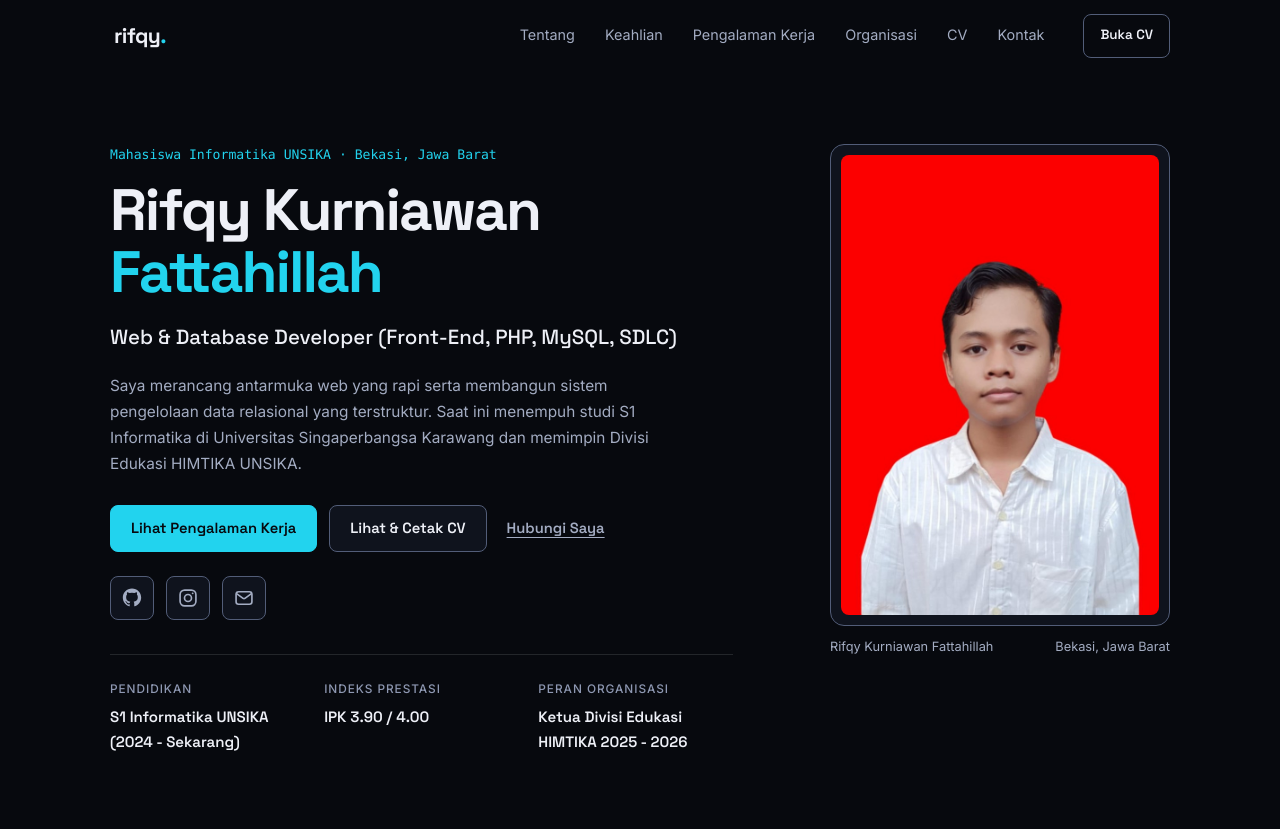
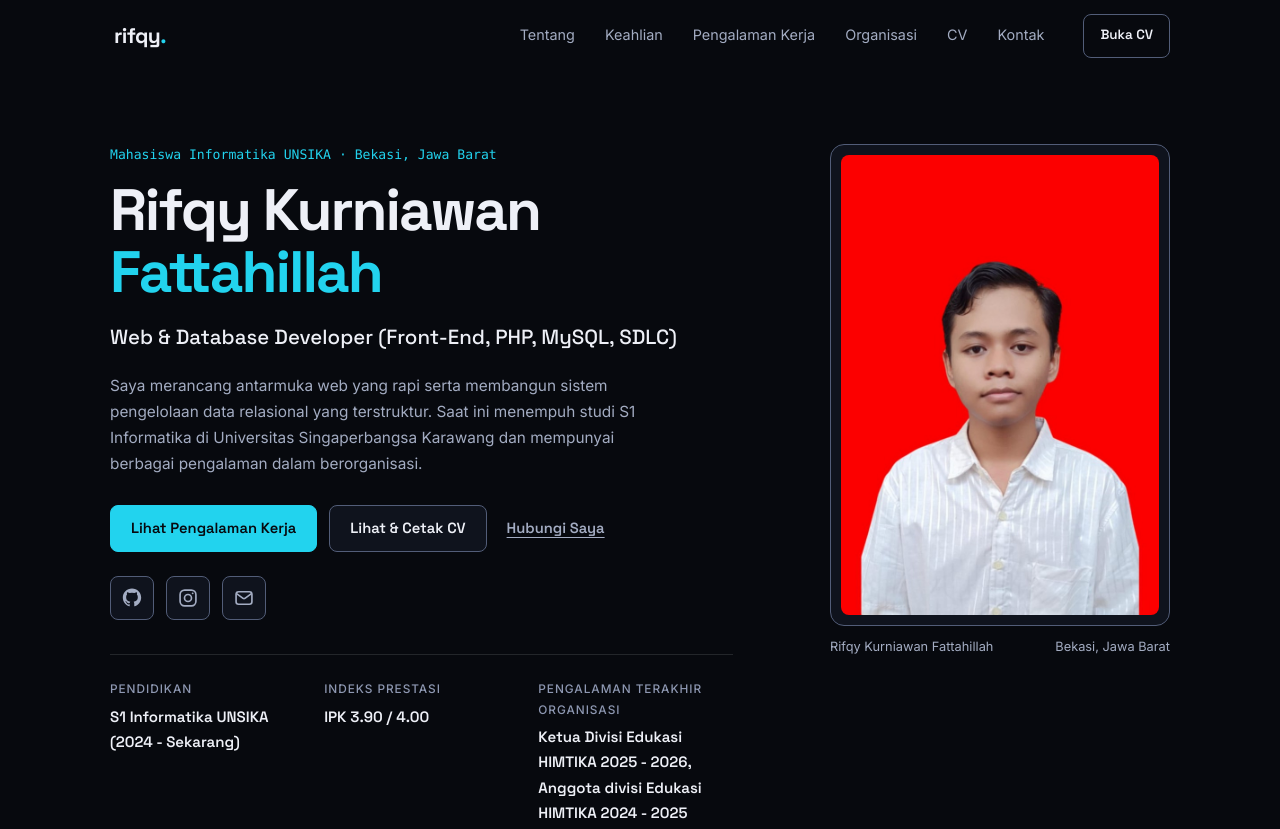
Before and after one commit to Qyyuuu/Portfolio, a plain HTML site: page index.html in a window 1280 px wide. Shown: the top 829 px of the page. Drawn offline with Linux system fonts and the light colour scheme.

Commit message:
Update organizational role description in index.html

```diff
--- a/index.html
+++ b/index.html
@@ -74,7 +74,7 @@
           <p class="hero__desc">
             Saya merancang antarmuka web yang rapi serta membangun sistem pengelolaan data
             relasional yang terstruktur. Saat ini menempuh studi S1 Informatika di Universitas
-            Singaperbangsa Karawang dan memimpin Divisi Edukasi HIMTIKA UNSIKA.
+            Singaperbangsa Karawang dan mempunyai berbagai pengalaman dalam berorganisasi.
           </p>
 
           <div class="hero__actions">
@@ -111,8 +111,8 @@
               <dd>IPK 3.90 / 4.00</dd>
             </div>
             <div class="fact-item">
-              <dt>Peran Organisasi</dt>
-              <dd>Ketua Divisi Edukasi HIMTIKA 2025 - 2026</dd>
+              <dt>Pengalaman terakhir Organisasi</dt>
+              <dd>Ketua Divisi Edukasi HIMTIKA 2025 - 2026, Anggota divisi Edukasi HIMTIKA 2024 - 2025</dd>
             </div>
           </dl>
         </div>
```
